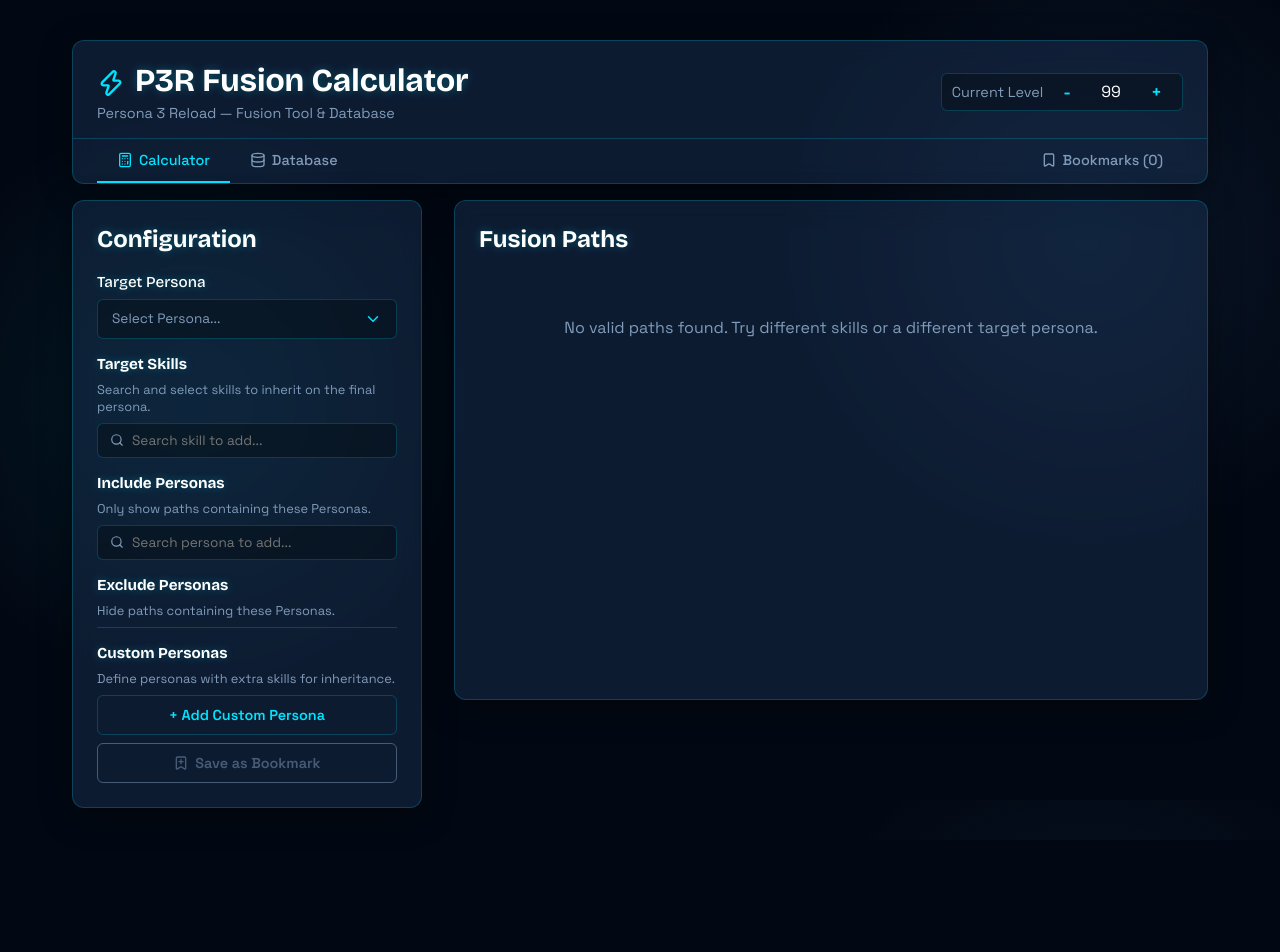
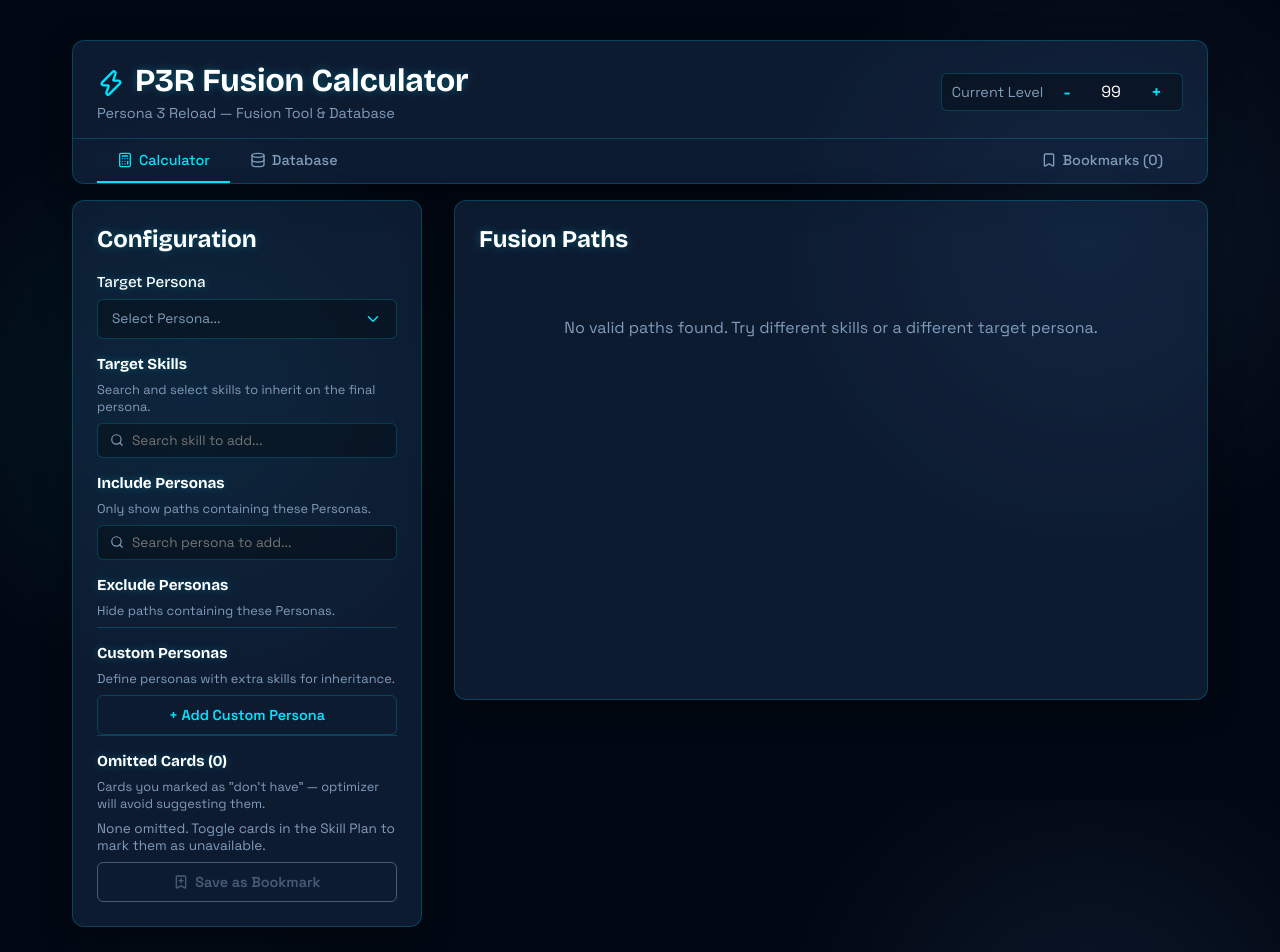
Before and after one commit to hainum/Persona-3-Reloaded-Fusion-Calculator, a React (Vite) app: page / in a window 1280 px wide. Shown: the top 952 px of the page. Before the commit the page ends 840 px from the top, so only its background shows below. Built offline with nearby package versions, Linux system fonts and the light colour scheme.

Commit message:
feat: add Omitted Cards management section in config card below Custom Personas

```diff
--- a/src/App.jsx
+++ b/src/App.jsx
@@ -479,6 +479,55 @@
             </button>
             </div>
 
+            <div style={{ borderTop: '1px solid var(--glass-border)', paddingTop: '1rem' }}>
+              <h3 style={{ fontSize: '0.95rem', marginBottom: '0.5rem' }}>Omitted Cards ({omittedCards.size})</h3>
+              <span className="text-muted" style={{ fontSize: '0.8rem', display: 'block', marginBottom: '0.5rem' }}>
+                Cards you marked as "don't have" — optimizer will avoid suggesting them.
+              </span>
+              {omittedCards.size > 0 && (
+                <div style={{ display: 'flex', flexDirection: 'column', gap: '4px', marginBottom: '8px' }}>
+                  {[...omittedCards].sort().map(card => (
+                    <div key={card} style={{
+                      display: 'flex', alignItems: 'center', gap: '8px',
+                      padding: '4px 8px', borderRadius: '4px', fontSize: '0.85rem',
+                    }}>
+                      <span style={{ color: '#ffd54f' }}>{card}</span>
+                      <button
+                        onClick={() => {
+                          setOmittedCards(prev => {
+                            const next = new Set(prev);
+                            next.delete(card);
+                            return next;
+                          });
+                        }}
+                        style={{
+                          marginLeft: 'auto', padding: '2px 8px', fontSize: '0.75rem',
+                          border: '1px solid var(--glass-border)', borderRadius: '4px', cursor: 'pointer',
+                          background: 'rgba(255,255,255,0.05)', color: 'var(--p3r-text-muted)'
+                        }}
+                      >
+                        remove
+                      </button>
+                    </div>
+                  ))}
+                </div>
+              )}
+              {omittedCards.size > 0 && (
+                <button
+                  className="btn-danger"
+                  onClick={() => setOmittedCards(new Set())}
+                  style={{ fontSize: '0.85rem', padding: '4px 10px', marginBottom: '8px' }}
+                >
+                  Clear All
+                </button>
+              )}
+              {omittedCards.size === 0 && (
+                <p className="text-muted" style={{ fontSize: '0.85rem', margin: 0 }}>
+                  None omitted. Toggle cards in the Skill Plan to mark them as unavailable.
+                </p>
+              )}
+            </div>
+
             <button
               className="btn-outline flex items-center justify-between"
               style={{ width: '100%', padding: '10px 16px', textTransform: 'none', letterSpacing: 'normal', fontSize: '0.9rem', gap: '6px', justifyContent: 'center', marginTop: '0.5rem' }}
```
